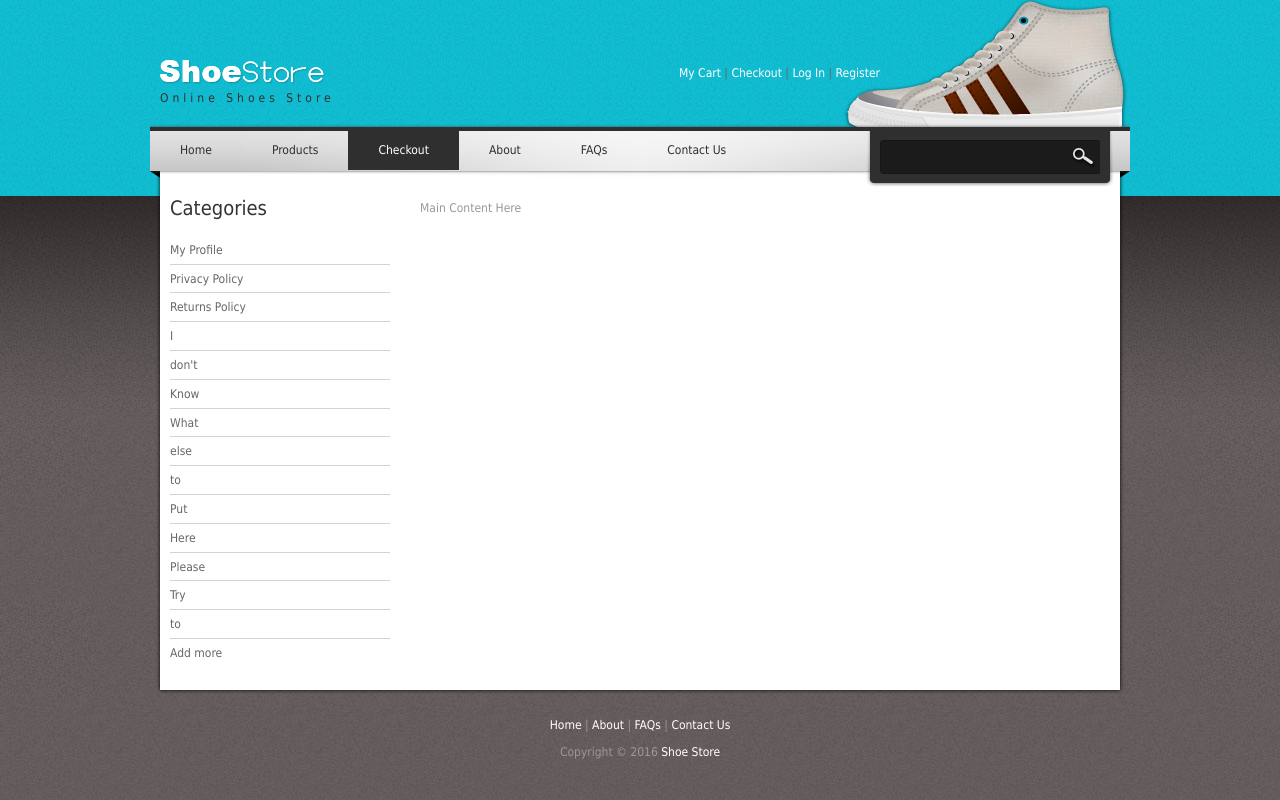
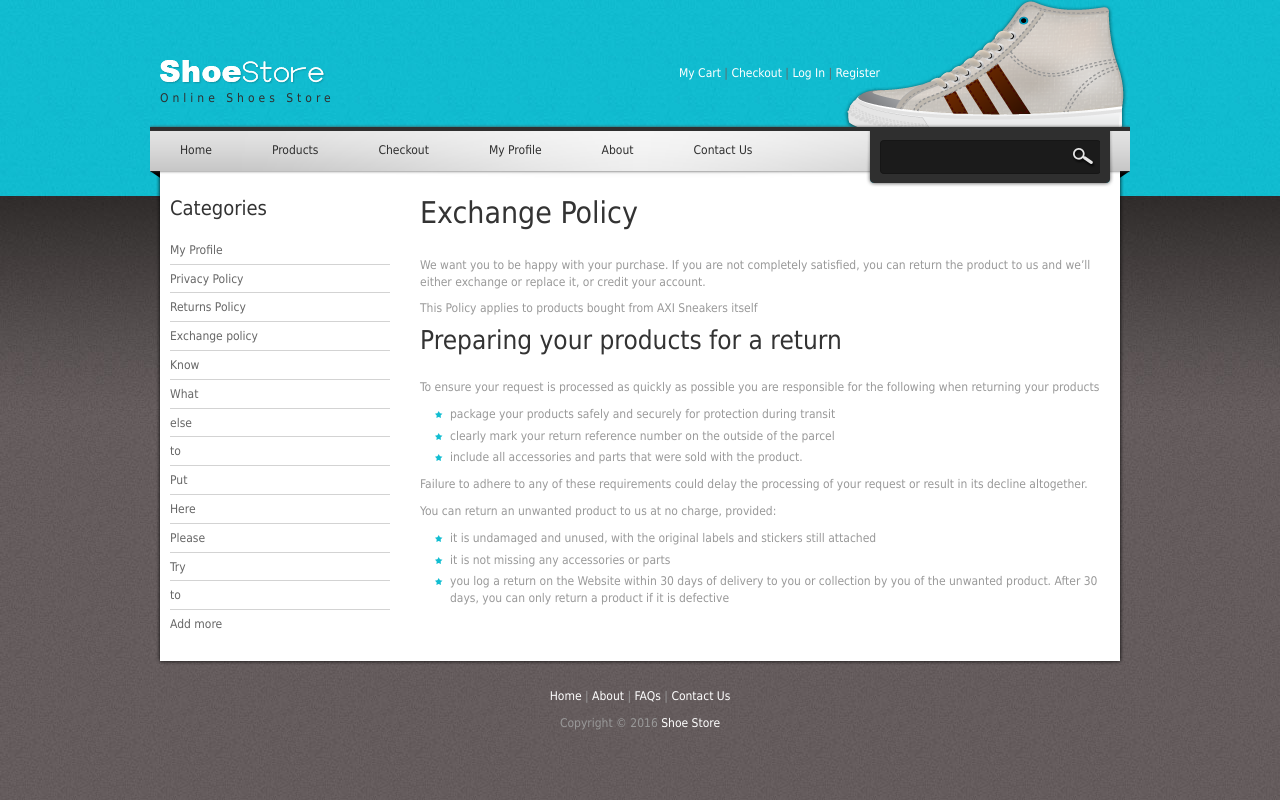
Before and after one commit to bloma/ipShoppingCart, a PHP site: page /webpages/exchangepolicy.php in a window 1280 px wide. Run offline with PHP 8.4, Linux system fonts and the light colour scheme.

Commit message:
Updated some more stuff

```diff
--- a/index.php
+++ b/index.php
@@ -33,8 +33,8 @@
                             <li><a href="index.php" class="selected">Home</a></li>
                             <li><a href="webpages/products.php">Products</a></li>
                             <li><a href="webpages/checkout.php">Checkout</a></li>
+                            <li><a href="webpages/customers/MyProfile.php">My Profile</a></li>
                             <li><a href="webpages/about.php">About</a></li>
-                            <li><a href="webpages/faqs.php">FAQs</a></li>
                             <li><a href="webpages/contact.php">Contact Us</a></li>
                         </ul>
                         <br style="clear: left" />
@@ -54,7 +54,7 @@
                             <h3>Categories</h3>
                             <div class="content">
                                 <ul class="sidebarList">
-                                    <li class="first"><a href="#">My Profile</a></li>
+                                    <li class='first'><a href='#'>My Profile</a></li>
                                     <li><a href="#">Privacy Policy</a></li>
                                     <li><a href="#">Returns Policy</a></li>
                                     <li><a href="#">I</a></li>
--- a/textDocs/faqs.txt
+++ b/textDocs/faqs.txt
@@ -4,13 +4,13 @@
 <p>You will  receive an email confirming that your order has been received. If you do not  receive an email confirmation, please login to see your order status.</p>
 
 <h5>When will my order be shipped?</h5>
-<p>Please read our shipping policy. Click <a href="#">here</a></p>
+<p>Please read our shipping policy. Click <a href="../webpages/shippingpolicy.php">here</a></p>
 
 <h5>What payment methods do you accept?</h5>
 <p>PayPal and 2Checkout (2CO)</p>
 
 <h5>Can I return or exchange my purchase if I don't like it?</h5>
-<p>Please read our exchange policy. Click <a href="#">here</a></p>
+<p>Please read our exchange policy. Click <a href="../webpages/exchangepolicy.php">here</a></p>
 
 <h5>How do I know if online ordering is secured?</h5>
 <p>Protecting your information is a  top priority for this site. We use Secure Sockets Layer (SSL) to encrypt your  credit card number, name and address, so only this site is able to decode  your information. SSL is the industry standard method for computers to  communicate securely without risk of data interception, manipulation or  recipient impersonation. To be sure your connection is secure; when you are in  the Shopping Cart, look at the lower corner of your browser window. If you see  an unbroken key or closed lock, the SSL is active and your information is  secure. Since most of the customers are still uncomfortable with providing your  credit card online, we use PayPal and 2CheckOut services and they do not need to  give out credit card information.</p>
--- a/webpages/checkout.php
+++ b/webpages/checkout.php
@@ -32,9 +32,9 @@
                         <ul>
                             <li><a href="../index.php">Home</a></li>
                             <li><a href="products.php">Products</a></li>
-                            <li><a href="checkout.php" class="selected"> Checkout</a></li>
+                            <li><a href="checkout.php" class="selected">Checkout</a></li>
+                            <li><a href="customers/MyProfile.php">My Profile</a></li>
                             <li><a href="about.php">About</a></li>
-                            <li><a href="faqs.php">FAQs</a></li>
                             <li><a href="contact.php">Contact Us</a></li>
                         </ul>
                         <br style="clear: left" />
--- a/webpages/contact.php
+++ b/webpages/contact.php
@@ -30,11 +30,11 @@
                 <div id="menuBar">
                     <div id="topNav" class="smoothMenu">
                         <ul>
-                            <li><a href="../index.php">Home</a></li>
+                            <li><a href="../index.php" >Home</a></li>
                             <li><a href="products.php">Products</a></li>
-                            <li><a href="checkout.php"> Checkout</a></li>
+                            <li><a href="checkout.php">Checkout</a></li>
+                            <li><a href="customers/MyProfile.php">My Profile</a></li>
                             <li><a href="about.php">About</a></li>
-                            <li><a href="faqs.php">FAQs</a></li>
                             <li><a href="contact.php" class="selected">Contact Us</a></li>
                         </ul>
                         <br style="clear: left" />
--- a/webpages/exchangepolicy.php
+++ b/webpages/exchangepolicy.php
@@ -32,9 +32,9 @@
                         <ul>
                             <li><a href="../index.php">Home</a></li>
                             <li><a href="products.php">Products</a></li>
-                            <li><a href="checkout.php" class="selected"> Checkout</a></li>
+                            <li><a href="checkout.php">Checkout</a></li>
+                            <li><a href="customers/MyProfile.php">My Profile</a></li>
                             <li><a href="about.php">About</a></li>
-                            <li><a href="faqs.php">FAQs</a></li>
                             <li><a href="contact.php">Contact Us</a></li>
                         </ul>
                         <br style="clear: left" />
@@ -54,11 +54,10 @@
                             <h3>Categories</h3>
                             <div class="content">
                                 <ul class="sidebarList">
-                                    <li class="first"><a href="#">My Profile</a></li>
-                                    <li><a href="#">Privacy Policy</a></li>
-                                    <li><a href="#">Returns Policy</a></li>
-                                    <li><a href="#">I</a></li>
-                                    <li><a href="#">don't</a></li>
+                                    <li class="first"><a href="customers/MyProfile.php">My Profile</a></li>
+                                    <li><a href="privacypolicy.php">Privacy Policy</a></li>
+                                    <li><a href="exchangepolicy.php">Returns Policy</a></li>
+                                    <li><a href="shippingpolicy.php">Exchange policy</a></li>
                                     <li><a href="#">Know</a></li>
                                     <li><a href="#">What</a></li>
                                     <li><a href="#">else</a></li>
@@ -75,7 +74,14 @@
                     </div> <!-- END sidebar -->
 
                     <div id="content" class="floatRight">
-                        <p>Main Content Here</p>
+                        <?php
+                        $file = fopen("../textDocs/exchangepolicy.txt","r") or die("Failed to read exchange policy");
+                        while (!feof($file))
+                        {
+                            echo fgets($file);
+                        }
+                        fclose($file);
+                        ?>
                     </div> <!-- END content -->
                     <div class="cleaner"></div>
                 </div> <!-- END main -->
--- a/webpages/faqs.php
+++ b/webpages/faqs.php
@@ -30,11 +30,11 @@
                 <div id="menuBar">
                     <div id="topNav" class="smoothMenu">
                         <ul>
-                            <li><a href="../index.php">Home</a></li>
+                            <li><a href="../index.php" >Home</a></li>
                             <li><a href="products.php">Products</a></li>
-                            <li><a href="checkout.php"> Checkout</a></li>
+                            <li><a href="checkout.php">Checkout</a></li>
+                            <li><a href="customers/MyProfile.php">My Profile</a></li>
                             <li><a href="about.php">About</a></li>
-                            <li><a href="faqs.php" class="selected">FAQs</a></li>
                             <li><a href="contact.php">Contact Us</a></li>
                         </ul>
                         <br style="clear: left" />
--- a/webpages/login.php
+++ b/webpages/login.php
@@ -33,11 +33,11 @@
                 <div id="menuBar">
                     <div id="topNav" class="smoothMenu">
                         <ul>
-                            <li><a href="../index.php">Home</a></li>
+                            <li><a href="../index.php" >Home</a></li>
                             <li><a href="products.php">Products</a></li>
-                            <li><a href="checkout.php"> Checkout</a></li>
+                            <li><a href="checkout.php">Checkout</a></li>
+                            <li><a href="customers/MyProfile.php">My Profile</a></li>
                             <li><a href="about.php">About</a></li>
-                            <li><a href="faqs.php">FAQs</a></li>
                             <li><a href="contact.php">Contact Us</a></li>
                         </ul>
                         <br style="clear: left" />
--- a/webpages/privacypolicy.php
+++ b/webpages/privacypolicy.php
@@ -32,9 +32,9 @@
                         <ul>
                             <li><a href="../index.php">Home</a></li>
                             <li><a href="products.php">Products</a></li>
-                            <li><a href="checkout.php" class="selected"> Checkout</a></li>
+                            <li><a href="checkout.php">Checkout</a></li>
+                            <li><a href="customers/MyProfile.php">My Profile</a></li>
                             <li><a href="about.php">About</a></li>
-                            <li><a href="faqs.php">FAQs</a></li>
                             <li><a href="contact.php">Contact Us</a></li>
                         </ul>
                         <br style="clear: left" />
--- a/webpages/products.php
+++ b/webpages/products.php
@@ -32,9 +32,9 @@
                         <ul>
                             <li><a href="../index.php">Home</a></li>
                             <li><a href="products.php" class="selected">Products</a></li>
-                            <li><a href="checkout.php"> Checkout</a></li>
+                            <li><a href="checkout.php">Checkout</a></li>
+                            <li><a href="customers/MyProfile.php">My Profile</a></li>
                             <li><a href="about.php">About</a></li>
-                            <li><a href="faqs.php">FAQs</a></li>
                             <li><a href="contact.php">Contact Us</a></li>
                         </ul>
                         <br style="clear: left" />
--- a/webpages/register.php
+++ b/webpages/register.php
@@ -30,11 +30,11 @@
                 <div id="menuBar">
                     <div id="topNav" class="smoothMenu">
                         <ul>
-                            <li><a href="../index.php">Home</a></li>
+                            <li><a href="../index.php" >Home</a></li>
                             <li><a href="products.php">Products</a></li>
-                            <li><a href="checkout.php"> Checkout</a></li>
+                            <li><a href="checkout.php">Checkout</a></li>
+                            <li><a href="customers/MyProfile.php">My Profile</a></li>
                             <li><a href="about.php">About</a></li>
-                            <li><a href="faqs.php">FAQs</a></li>
                             <li><a href="contact.php">Contact Us</a></li>
                         </ul>
                         <br style="clear: left" />
--- a/webpages/searchresults.php
+++ b/webpages/searchresults.php
@@ -32,9 +32,9 @@
                         <ul>
                             <li><a href="../index.php">Home</a></li>
                             <li><a href="products.php">Products</a></li>
-                            <li><a href="checkout.php"> Checkout</a></li>
+                            <li><a href="checkout.php">Checkout</a></li>
+                            <li><a href="customers/MyProfile.php">My Profile</a></li>
                             <li><a href="about.php">About</a></li>
-                            <li><a href="faqs.php">FAQs</a></li>
                             <li><a href="contact.php">Contact Us</a></li>
                         </ul>
                         <br style="clear: left" />
--- a/webpages/shoppingcart.php
+++ b/webpages/shoppingcart.php
@@ -32,9 +32,9 @@
                         <ul>
                             <li><a href="../index.php">Home</a></li>
                             <li><a href="products.php">Products</a></li>
-                            <li><a href="checkout.php"> Checkout</a></li>
+                            <li><a href="checkout.php">Checkout</a></li>
+                            <li><a href="customers/MyProfile.php">My Profile</a></li>
                             <li><a href="about.php">About</a></li>
-                            <li><a href="faqs.php">FAQs</a></li>
                             <li><a href="contact.php">Contact Us</a></li>
                         </ul>
                         <br style="clear: left" />
```
Also changed, not shown: textDocs/about.txt (+13 -0 lines), textDocs/exchangePolicy.txt (+18 -0 lines), textDocs/shippingPolicy.txt (+8 -0 lines), webpages/about.php (+9 -2 lines), webpages/customers/MyProfile.php (+5 -5 lines), webpages/shippingpolicy.php (+11 -4 lines), textDocs/contactUs.txt (added).
